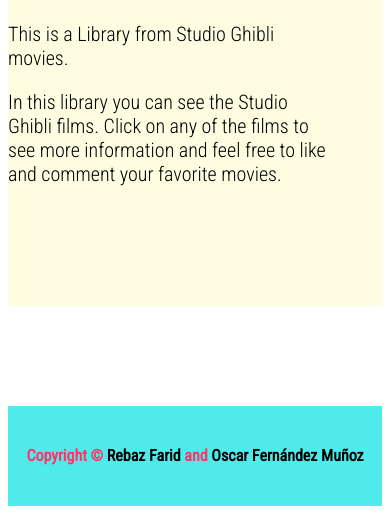
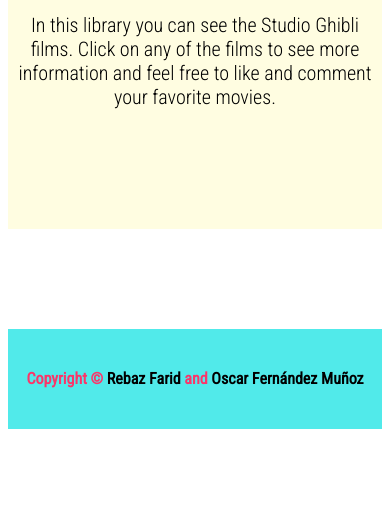
Before and after one commit to rebaz36/Capstone-M2-API, a website built with webpack: page src/index.html in a window 390 px wide. Shown: the part 346-860 px from the top of the page. Built offline with nearby package versions, Linux system fonts and the light colour scheme; no server answers.

Commit message:
Add hero responsiveness

```diff
--- a/src/styles.css
+++ b/src/styles.css
@@ -157,3 +157,11 @@
   text-align: center;
   margin: 0 30px;
 }
+
+@media screen and (max-width: 700px) {
+  .hero {
+    flex-direction: column;
+    align-items: center;
+    text-align: center;
+  }
+}
```
